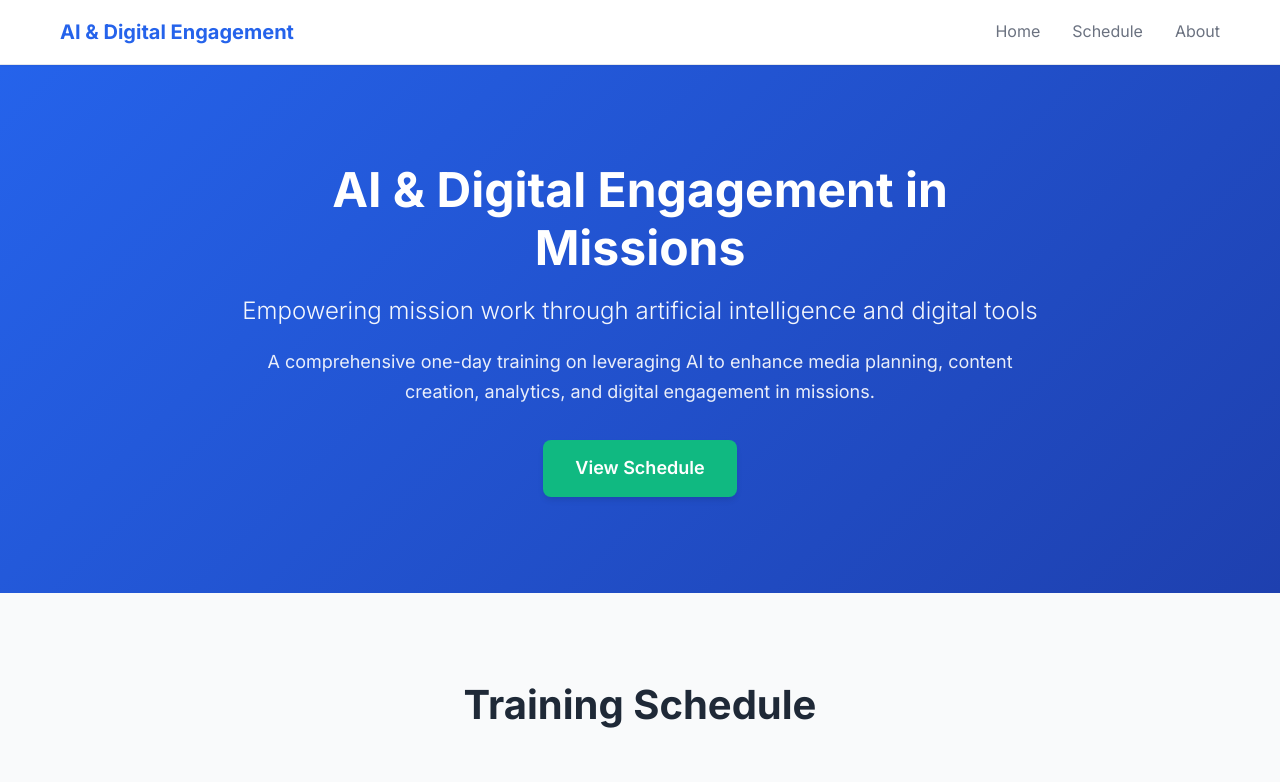
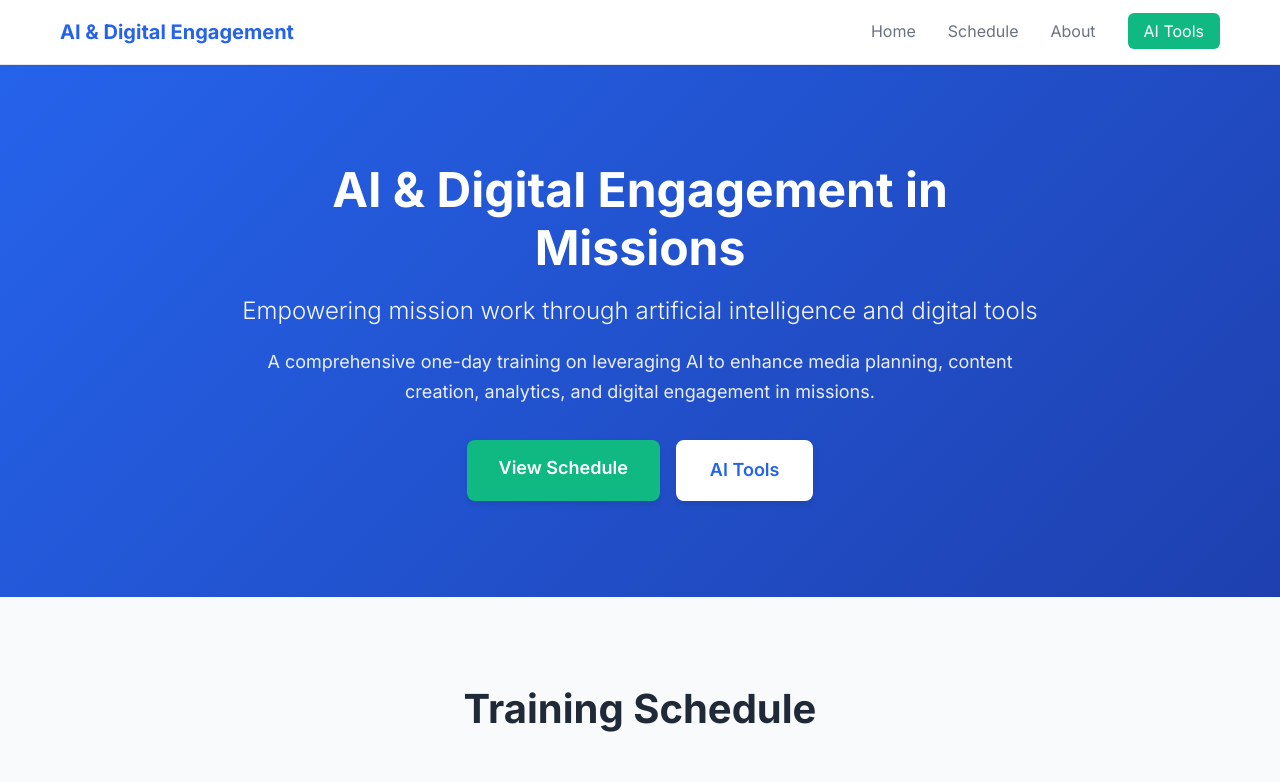
Before and after one commit to donbarger/AI-Resources, a plain HTML site: page index.html in a window 1280 px wide. Shown: the top 782 px of the page. Drawn offline with Linux system fonts and the light colour scheme.

Commit message:
Add prominent AI Tools link to navigation and hero section

```diff
--- a/index.html
+++ b/index.html
@@ -20,6 +20,7 @@
                 <li><a href="#home">Home</a></li>
                 <li><a href="#schedule">Schedule</a></li>
                 <li><a href="#about">About</a></li>
+                <li><a href="https://donbarger.github.io" target="_blank" class="ai-tools-link">AI Tools</a></li>
             </ul>
         </div>
     </nav>
@@ -30,7 +31,10 @@
                 <h1 class="hero-title">AI & Digital Engagement in Missions</h1>
                 <p class="hero-subtitle">Empowering mission work through artificial intelligence and digital tools</p>
                 <p class="hero-description">A comprehensive one-day training on leveraging AI to enhance media planning, content creation, analytics, and digital engagement in missions.</p>
-                <a href="#schedule" class="cta-button">View Schedule</a>
+                <div class="cta-buttons">
+                    <a href="#schedule" class="cta-button">View Schedule</a>
+                    <a href="https://donbarger.github.io" target="_blank" class="cta-button cta-button-secondary">AI Tools</a>
+                </div>
             </div>
         </div>
     </header>
--- a/styles.css
+++ b/styles.css
@@ -74,6 +74,19 @@ body {
     color: var(--primary-color);
 }
 
+.ai-tools-link {
+    background-color: var(--secondary-color);
+    color: white !important;
+    padding: 0.5rem 1rem;
+    border-radius: 0.375rem;
+    transition: all 0.3s ease;
+}
+
+.ai-tools-link:hover {
+    background-color: #059669;
+    transform: translateY(-1px);
+}
+
 /* Hero Section */
 .hero {
     background: linear-gradient(135deg, var(--primary-color) 0%, var(--primary-dark) 100%);
@@ -108,6 +121,13 @@ body {
     line-height: 1.7;
 }
 
+.cta-buttons {
+    display: flex;
+    gap: 1rem;
+    justify-content: center;
+    flex-wrap: wrap;
+}
+
 .cta-button {
     display: inline-block;
     background-color: var(--secondary-color);
@@ -125,6 +145,18 @@ body {
     background-color: #059669;
     transform: translateY(-2px);
     box-shadow: var(--shadow-lg);
+}
+
+.cta-button-secondary {
+    background-color: white;
+    color: var(--primary-color);
+    border: 2px solid white;
+}
+
+.cta-button-secondary:hover {
+    background-color: transparent;
+    color: white;
+    border-color: white;
 }
 
 /* Schedule Section */
```
